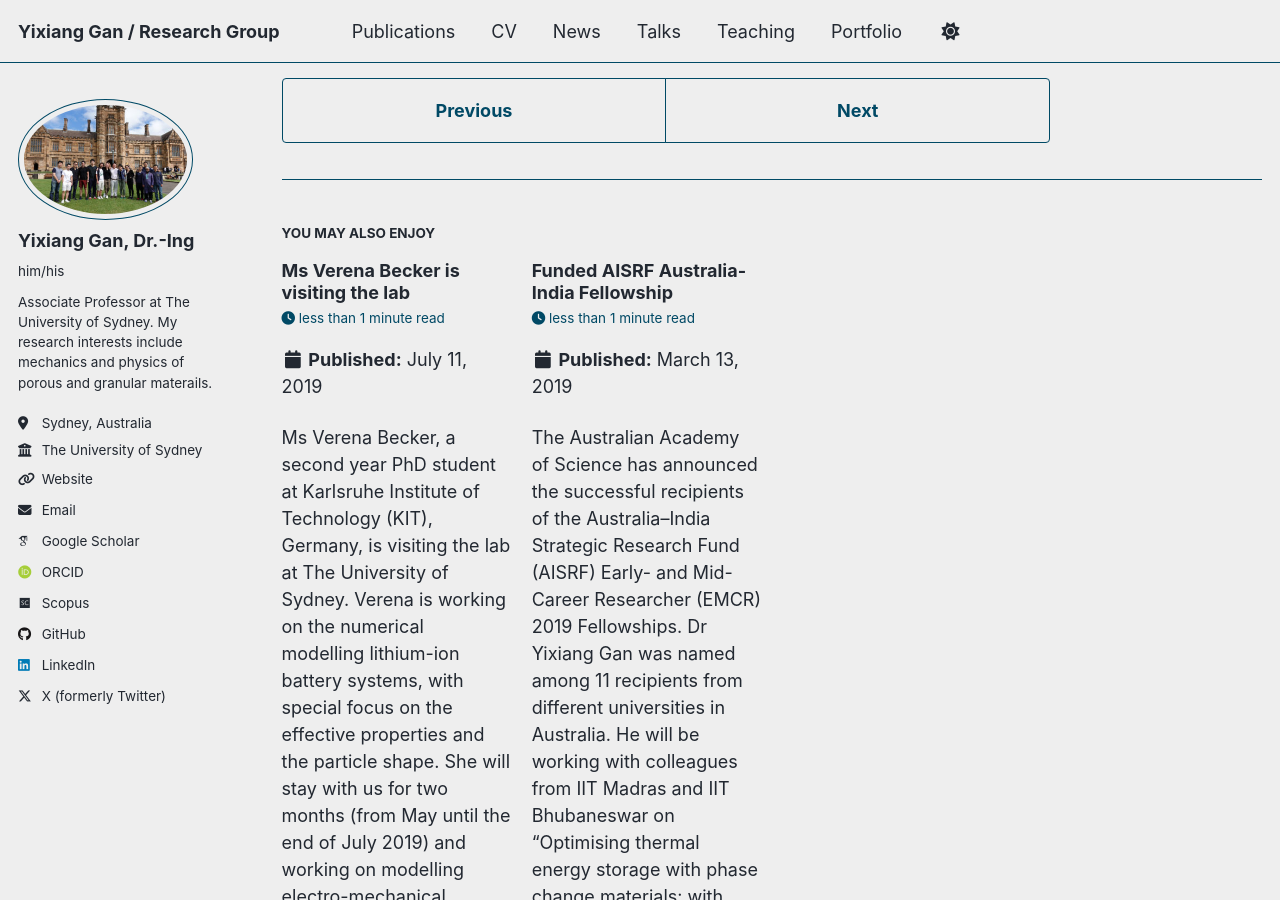
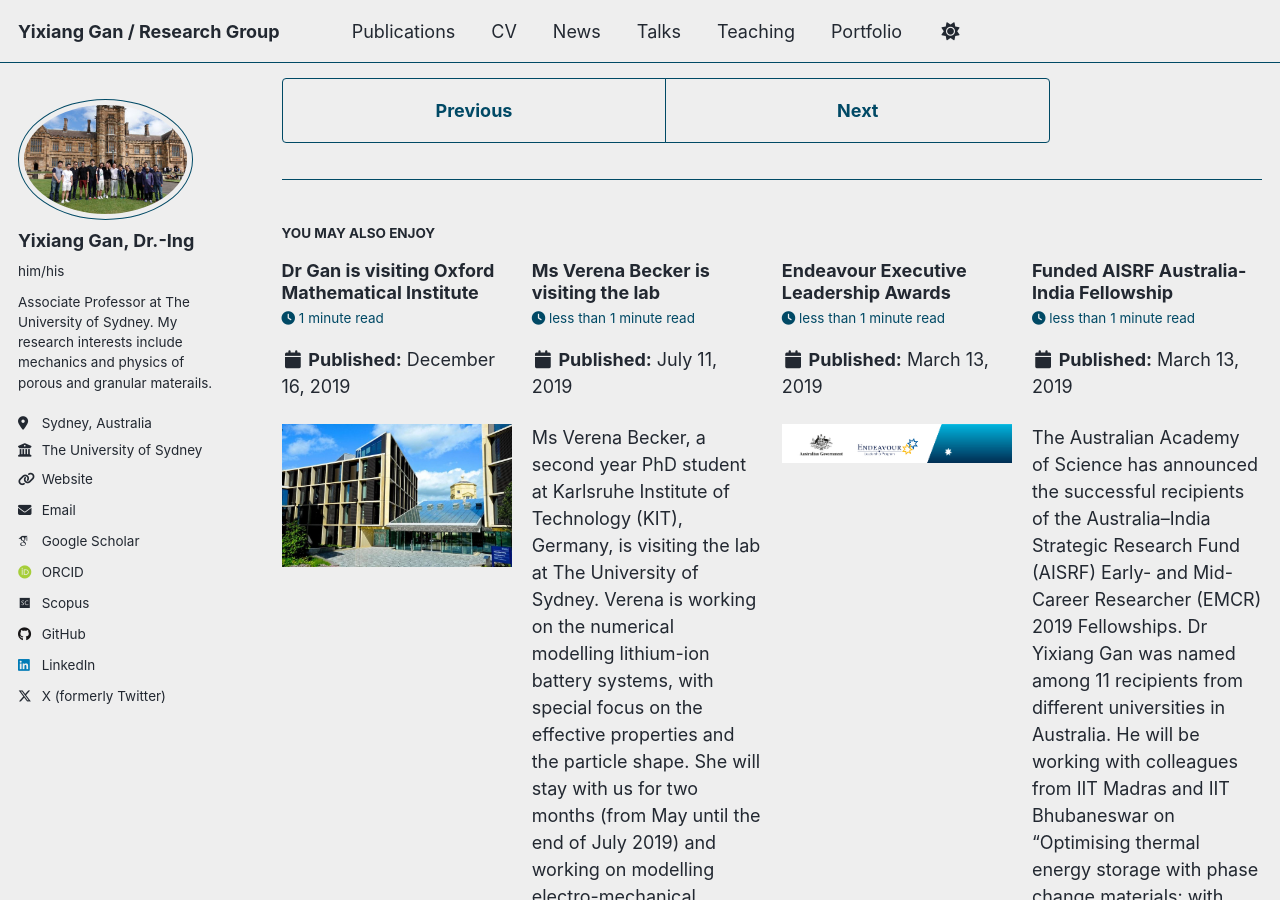
Before and after one commit to ganyx/site, a Jekyll site: the page built from _posts/2021-07-13-OpenPosition.md, in a window 1280 px wide and 900 px high, scrolled down 1582 px. Built offline with Jekyll 4.4.1, drawn with Linux system fonts in a browser that asks for light colours; some web fonts are replaced; a script that is not in the unit is left out; some of the changed lines change nothing that is shown.

Commit message:
Add posts on Endeavour award and Oxford visit
Added two new blog posts: one announcing Dr Gan's Endeavour Executive Leadership Award and collaboration with Oxford, and another detailing his sabbatical visit to the Oxford Mathematical Institute. Updated the open PhD position post to reposition the image. Added related images for the new posts.

```diff
--- /dev/null
+++ b/_posts/2019-03-13-Endeavour.md
@@ -0,0 +1,13 @@
+---
+layout: single
+title:  "Endeavour Executive Leadership Awards"
+date: 2019-03-13
+permalink: /posts/2019/03/13-2/
+tags:
+  - Fellowship
+  - Funding
+---
+
+![](/images/posts/2019_ELP.png)
+
+Dr Gan is among the recipients of the recently announced [Endeavour](http://internationaleducation.gov.au/endeavour) Executive Leadership Awards, supported by Australian Government Department of Education and Training. This award will enable him to work with Professor Dominic Vella at the Mathematical Institute in the University of Oxford, on project related to spontaneous directional transport (SDT) of liquids. This collaboration will aim to develop engineering solutions towards harvesting water from atmospheric humidity for addressing freshwater scarcity across the globe.
--- /dev/null
+++ b/_posts/2019-12-16-MIOxford.md
@@ -0,0 +1,16 @@
+---
+layout: single
+title:  "Dr Gan is visiting Oxford Mathematical Institute"
+date: 2019-12-16
+permalink: /posts/2019/12/16-2/
+tags:
+  - Fellowship
+  - Funding
+---
+
+![](/images/posts/MathematicalInstitute-768x478.jpeg)
+
+
+From December 2019 to February 2020, Dr Gan will be visiting [Mathematical Institute](https://www.maths.ox.ac.uk/) at the University of Oxford, as a part of his sabbatical leave. He will be working with Professor [Dominic Vella](https://people.maths.ox.ac.uk/vella/) on bio-inspired structure design for spontaneous directional liquid transport, a research project funded by Endeavour Executive Leadership [Awards](/posts/2019/03/13-2/).
+
+Project background: Harvesting water from atmospheric humidity is a promising solution for addressing freshwater scarcity across the globe. Such systems require functionalities such as condensing, collecting and transporting of water droplets from humid air. Several lessons learned from studying natural systems, such as plants (e.g., pegged rhizoids in liverworts) and insects (e.g., elytra of Namib Dessert beetles), are now being used for designing components for spontaneous directional transport (SDT) of liquid. Recent innovation has strived to bridge mismatch in mechanics between the engineered and natural worlds. Current design concepts focus on wettability patterns and structural features (e.g., corner flow and edge pinning). However, large-scale applications hinder on many aspects, such as lack of consistent theoretical framework and limited system scalability and durability, demanding better engineering solutions. This project aims to provide better engineering solutions for design and employment of functionalised spontaneous directional liquid transport systems.
--- a/_posts/2021-07-13-OpenPosition.md
+++ b/_posts/2021-07-13-OpenPosition.md
@@ -7,10 +7,9 @@ tags:
   - PhD
   - low emission building materials
 ---
+![](/images/posts/Hempcrete-768x258.png)
 
 This PhD project will focus on the thermal and mechanical characterisation of low emission building materials. One full-time PhD scholarship will be offered for conduction this research project under the joint supervision of A/Prof Yixiang Gan (The University of Sydney) and Professor Arnaud Castel (University of Technology Sydney). The candidate will work within a multi-disciplinary research team across several leading universities in Sydney.
-
-![](/images/posts/Hempcrete-768x258.png)
 
 The PhD stipend for full-time students is offered at **$35,629 per annum for 3.5 years**.
 
```
Also changed, not shown: images/posts/2019_ELP.png (added), images/posts/MathematicalInstitute-768x478.jpeg (added).
